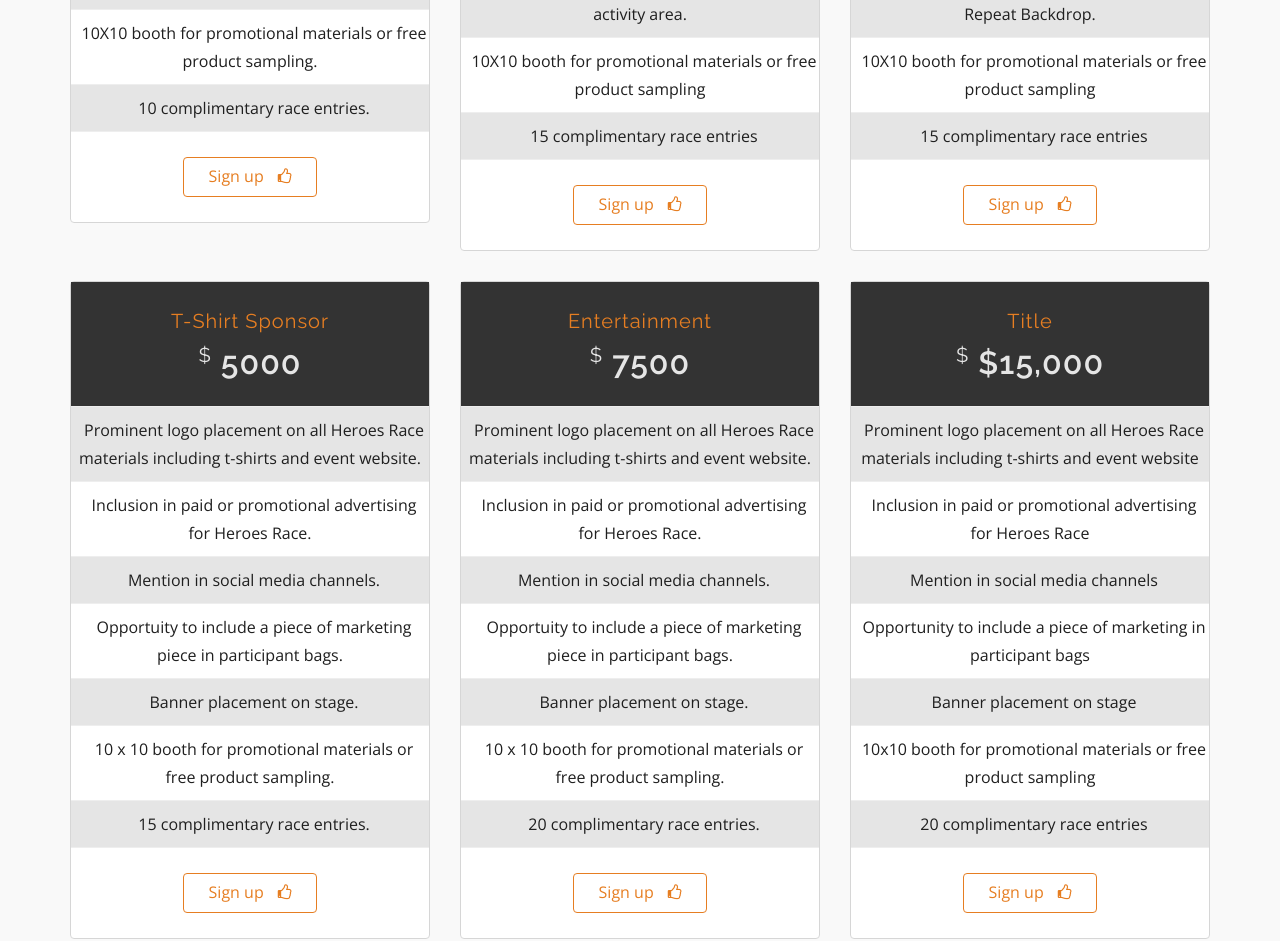
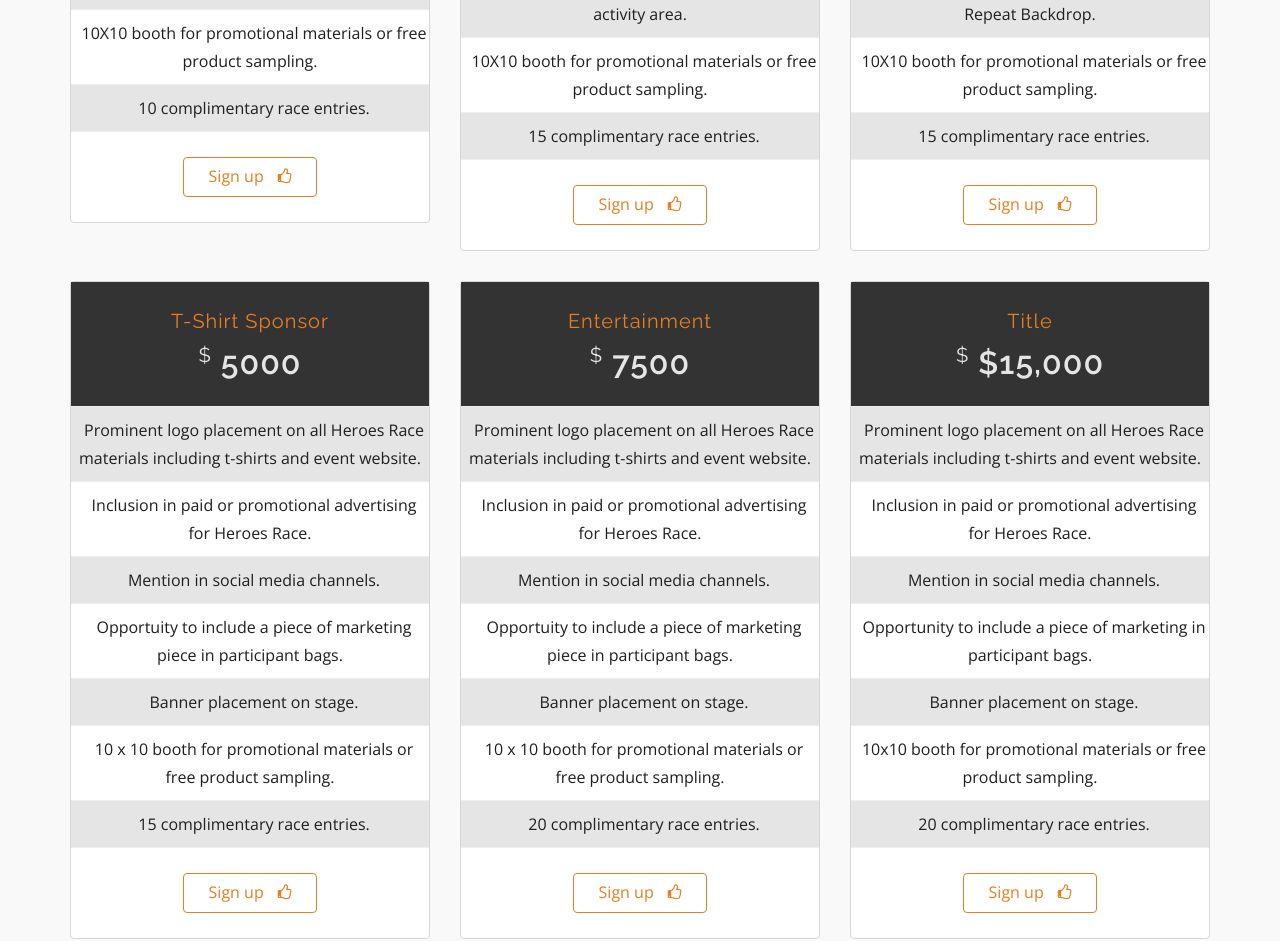
Before and after one commit to jborries/HeroesRace-Version2, a plain HTML site: page sponsorship.html in a window 1280 px wide. Shown: the part 2528-3469 px from the top of the page. Drawn offline with nearby package versions, Linux system fonts and the light colour scheme; files whose address does not match are found by name.

Commit message:
update sponsorship

```diff
--- a/sponsorship.html
+++ b/sponsorship.html
@@ -176,8 +176,8 @@
 
 
 						<ul class="package-features">
+							<li><span class="color-scheme"></span>Opportunity to include a marketing piece in marketing bags.</li>
 							<li><span class="color-scheme"></span>2 complimentary race entries.</li>
-							<li><span class="color-scheme"></span>Opportunity to include a marketing piece in marketing bags.</li>
 							<li><span class="color-scheme"></span> - </li>
 							<li><span class="color-scheme"></span> - </li>
 							<li><span class="color-scheme"></span> - </li>
@@ -257,7 +257,7 @@
 								</ul>
 
 
-								<div class="sign-up">dd
+								<div class="sign-up">
 									<a href="#" class="fancy-button button-line btn-col zoom">
 										Sign up
 										<span class="icon">
@@ -401,8 +401,8 @@
 							<li><span class="color-scheme"></span>Mention in social media channels.</li>
 							<li><span class="color-scheme"></span>Opportunity to include a marketing piece in participant bags.</li>
 							<li><span class="color-scheme"></span>Banner placement at race finish line/post race activity area.</li>
-							<li><span class="color-scheme"></span>10X10 booth for promotional materials or free product sampling</li>
-							<li><span class="color-scheme"></span>15 complimentary race entries</li>
+							<li><span class="color-scheme"></span>10X10 booth for promotional materials or free product sampling.</li>
+							<li><span class="color-scheme"></span>15 complimentary race entries.</li>
 						</ul>
 
 
@@ -439,8 +439,8 @@
 							<li><span class="color-scheme"></span>Mention in social media channels.</li>
 							<li><span class="color-scheme"></span>Opportunity to include a marketing piece in participant bags.</li>
 							<li><span class="color-scheme"></span>Sponsor name and logo on Race Step and Repeat Backdrop.</li>
-							<li><span class="color-scheme"></span>10X10 booth for promotional materials or free product sampling</li>
-							<li><span class="color-scheme"></span>15 complimentary race entries</li>
+							<li><span class="color-scheme"></span>10X10 booth for promotional materials or free product sampling.</li>
+							<li><span class="color-scheme"></span>15 complimentary race entries.</li>
 						</ul>
 
 						<div class="sign-up">
@@ -548,13 +548,13 @@
 
 
 						<ul class="package-features">
-							<li><span class="color-scheme"></span>Prominent logo placement on all Heroes Race materials including t-shirts and event website</li>
-							<li><span class="color-scheme"></span>Inclusion in paid or promotional advertising for Heroes Race</li>
-							<li><span class="color-scheme"></span>Mention in social media channels</li>
-							<li><span class="color-scheme"></span>Opportunity to include a piece of marketing in participant bags</li>
-							<li><span class="color-scheme"></span>Banner placement on stage</li>
-							<li><span class="color-scheme"></span>10x10 booth for promotional materials or free product sampling</li>
-							<li><span class="color-scheme"></span>20 complimentary race entries</li>
+							<li><span class="color-scheme"></span>Prominent logo placement on all Heroes Race materials including t-shirts and event website.</li>
+							<li><span class="color-scheme"></span>Inclusion in paid or promotional advertising for Heroes Race.</li>
+							<li><span class="color-scheme"></span>Mention in social media channels.</li>
+							<li><span class="color-scheme"></span>Opportunity to include a piece of marketing in participant bags.</li>
+							<li><span class="color-scheme"></span>Banner placement on stage.</li>
+							<li><span class="color-scheme"></span>10x10 booth for promotional materials or free product sampling.</li>
+							<li><span class="color-scheme"></span>20 complimentary race entries.</li>
 						</ul>
 
 
```
